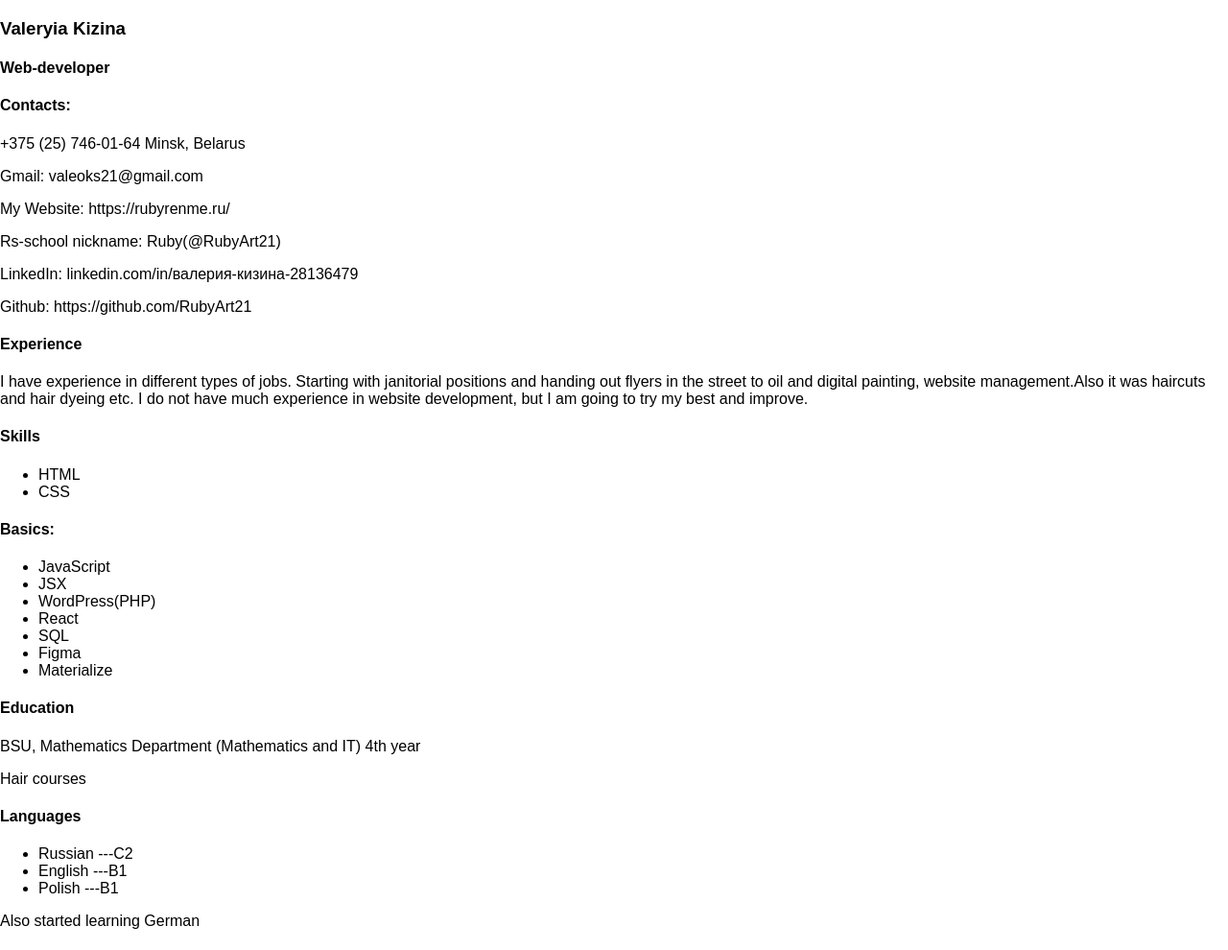
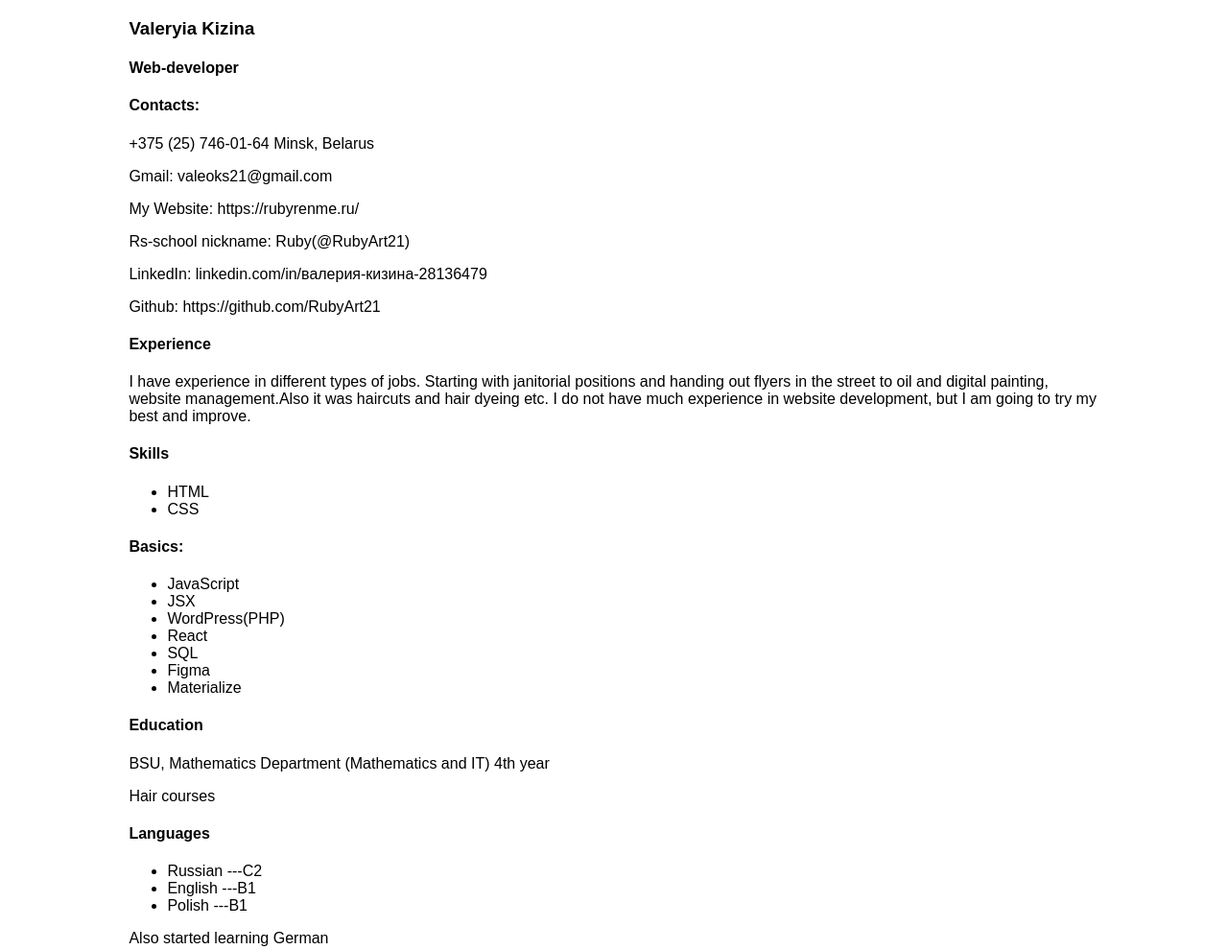
Before and after one commit to RubyArt21/rsschool-cv, a plain HTML site: page index.html in a window 1280 px wide. Shown: the whole page at 96% size. Drawn offline with Linux system fonts and the light colour scheme.

Commit message:
feat: added styles

```diff
--- a/style.css
+++ b/style.css
@@ -2,6 +2,9 @@
 html, body {
     font-family: Arial, serif;
     font-size: 16px;
-    margin: 0;
-    padding: 0;
 }
+
+.container {
+    width: 80%;
+    margin-left: auto;
+    margin-right: auto;}
```
